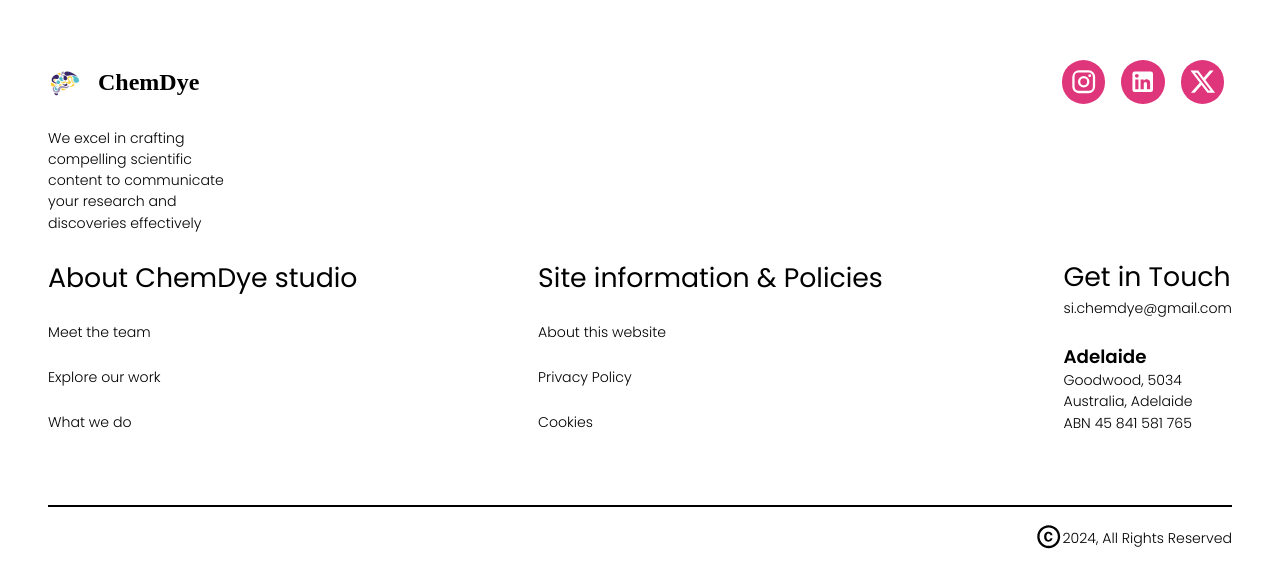
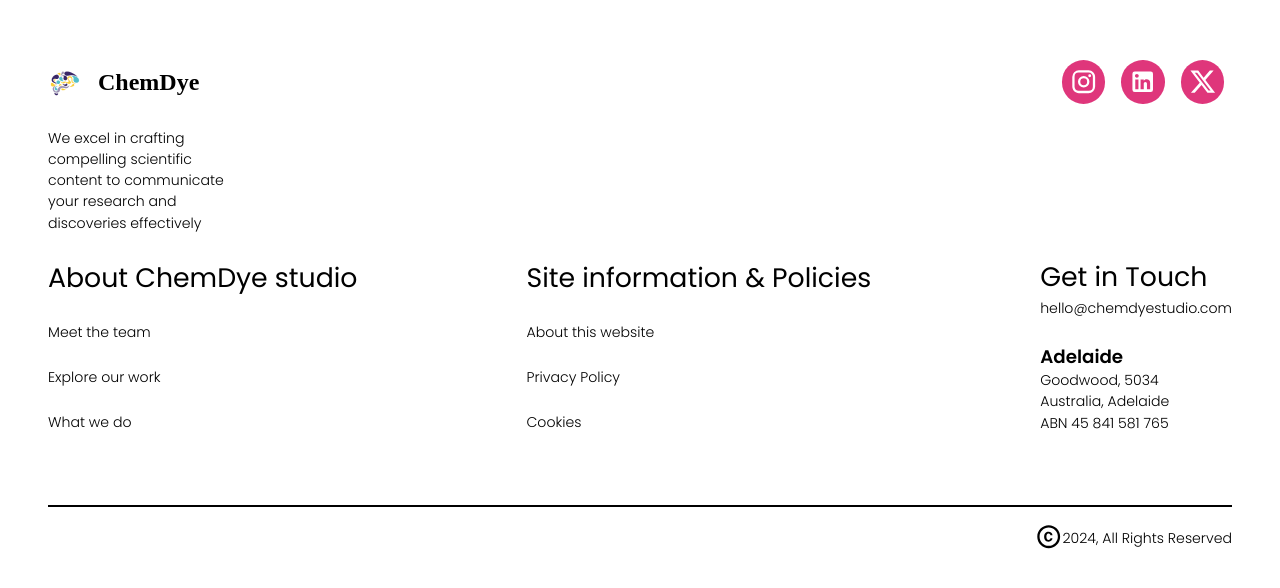
Before and after one commit to Anieto86/chem-dye-2023, a React (Vite) app: page /crew in a window 1280 px wide. Shown: the part 2786-3374 px from the top of the page. Built offline with nearby package versions, Linux system fonts and the light colour scheme; no server answers.

Commit message:
change mails and calendly links

```diff
--- a/data/data.jsx
+++ b/data/data.jsx
@@ -313,6 +313,6 @@
 //contact info
 export const contactInfo = [
   'ChemDye Scientific Illustration',
-  'si.chemdye@gmail.com',
+  'mariana.oksdath@chemdyestudio.com',
   '+61 0466252387',
 ];
--- a/src/Pages/Contact.jsx
+++ b/src/Pages/Contact.jsx
@@ -65,7 +65,7 @@
       <Grid item>
         <Link
           target="_blank"
-          to={'https://calendly.com/si-chemdye/30min?month=2024-06'}
+          to={'https://calendly.com/hello-chemdyestudio/30min'}
         >
           <ContactBtn sx={{ mt: 5 }} type="submit" title="Book a free chat" />
         </Link>
--- a/src/components/layouts/Footer.jsx
+++ b/src/components/layouts/Footer.jsx
@@ -85,7 +85,7 @@
         <Grid item>
           <Typography variant="h4">Get in Touch</Typography>
           <Typography sx={{ mb: 3 }} variant="h6">
-            si.chemdye@gmail.com
+            hello@chemdyestudio.com
           </Typography>
           <Typography sx={{ fontWeight: 600 }}>Adelaide</Typography>
           <Typography variant="h6">Goodwood, 5034</Typography>{' '}
```
